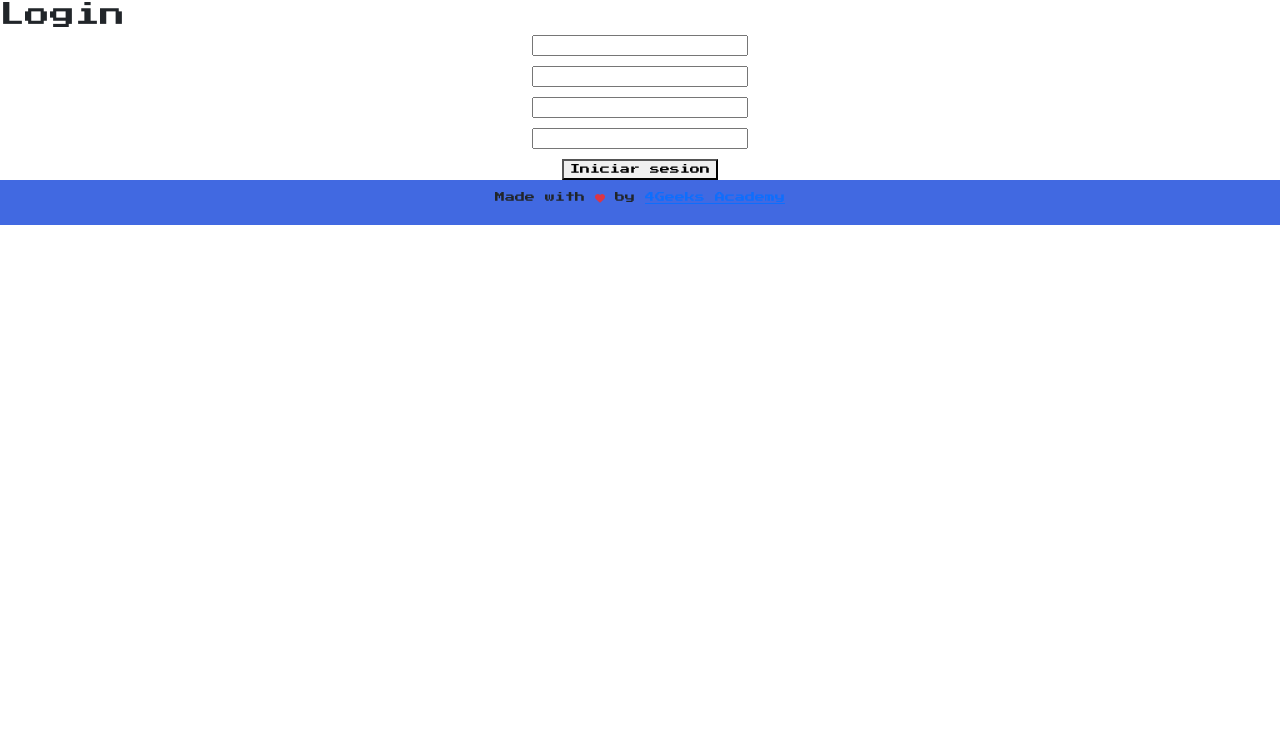
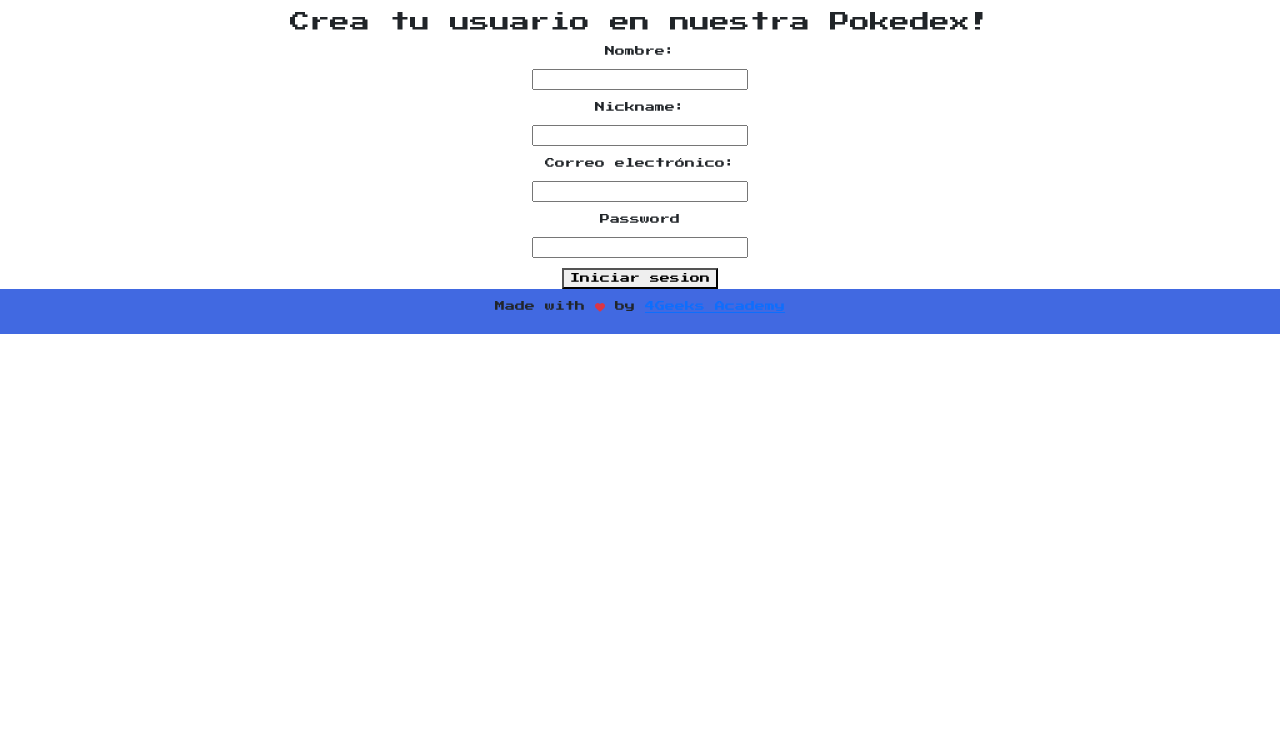
Before and after one commit to 4GeeksAcademy/RGG_pkm_app, a React app: page /login in a window 1280 px wide. Shown: the part 45-800 px from the top of the page. Built offline with nearby package versions, Linux system fonts and the light colour scheme; no server answers.

Commit message:
begining with login

```diff
--- a/src/front/js/component/login.js
+++ b/src/front/js/component/login.js
@@ -13,12 +13,16 @@ export const Login = () =>{
 
     return(
         <div>
-            <h1>Login</h1>
+               <h2 className="title-login">Crea tu usuario en nuestra Pokedex!</h2>
             <form className="formulario">
-                <input type="text" value={nombre} onChange={e => setNombre(e.target.value)} />
-                <input type="text" value={alias} onChange={e => setAlias(e.target.value)} />
-                <input type="mail" value={mail} onChange={e => setMail(e.target.value)} />
-                <input type="password" value={pass} onChange={e => setPass(e.target.value)}/>
+                <label for="name">Nombre:</label>
+                <input type="text" id="name" value={nombre} onChange={e => setNombre(e.target.value)} />
+                <label for="alias">Nickname:</label>
+                <input type="text" id="alias" value={alias} onChange={e => setAlias(e.target.value)} />
+                <label for="mail">Correo electrónico:</label>
+                <input type="mail" id="mail" value={mail} onChange={e => setMail(e.target.value)} />
+                <label for="password">Password</label>
+                <input type="password" id="password" value={pass} onChange={e => setPass(e.target.value)}/>
                 <button>Iniciar sesion</button>
             </form>
         </div>
--- a/src/front/styles/login.css
+++ b/src/front/styles/login.css
@@ -1,3 +1,8 @@
+.title-login{
+    text-align: center;
+    margin-top: 10px;
+    margin-bottom: 10px;
+}
 .formulario{
     display: flex;
     justify-content: center;
```
